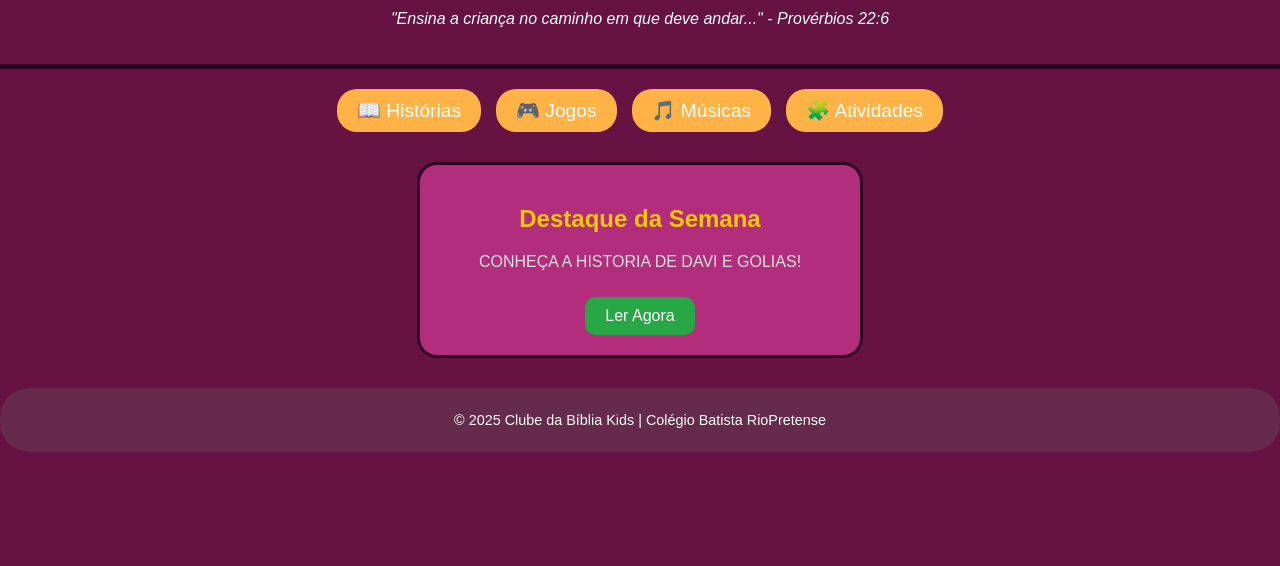
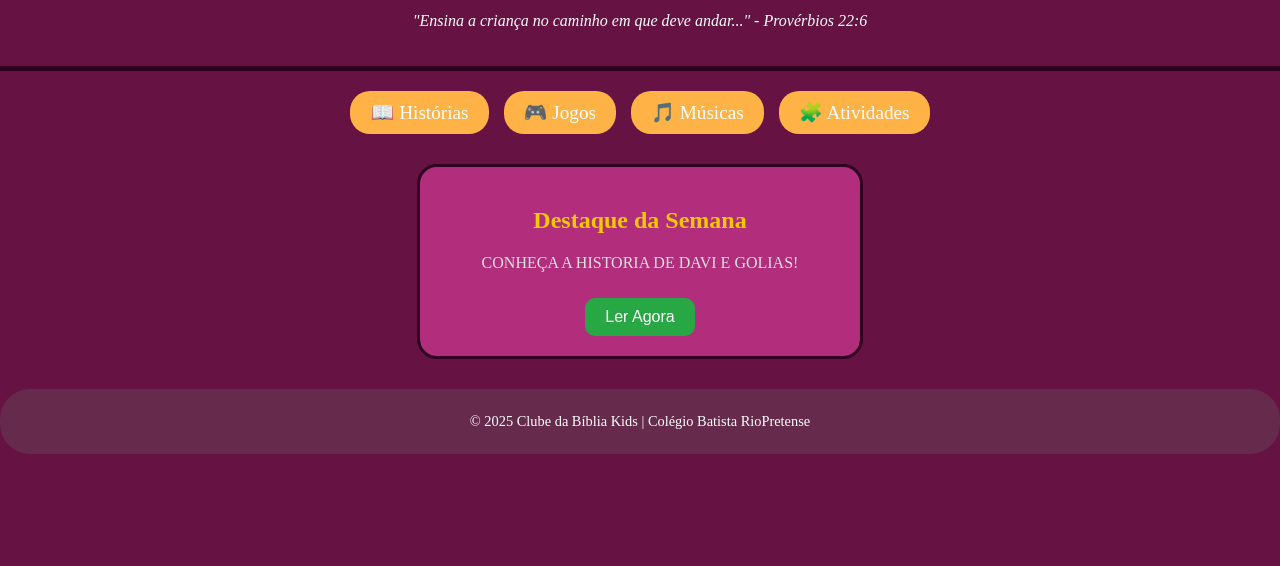
Before and after one commit to GugaToca/filhosdoreino, a plain HTML site: page index.html in a window 1280 px wide. Shown: the part 234-800 px from the top of the page. Drawn offline with Linux system fonts and the light colour scheme.

Commit message:
Update style.css

```diff
--- a/style.css
+++ b/style.css
@@ -1,6 +1,6 @@
 body {
   margin: 0;
-  font-family: sans-serif;
+  font-family: 'Comic Neue';
   background-color: #661343;
   color: #fdfdfd;
   text-align: center;
```
